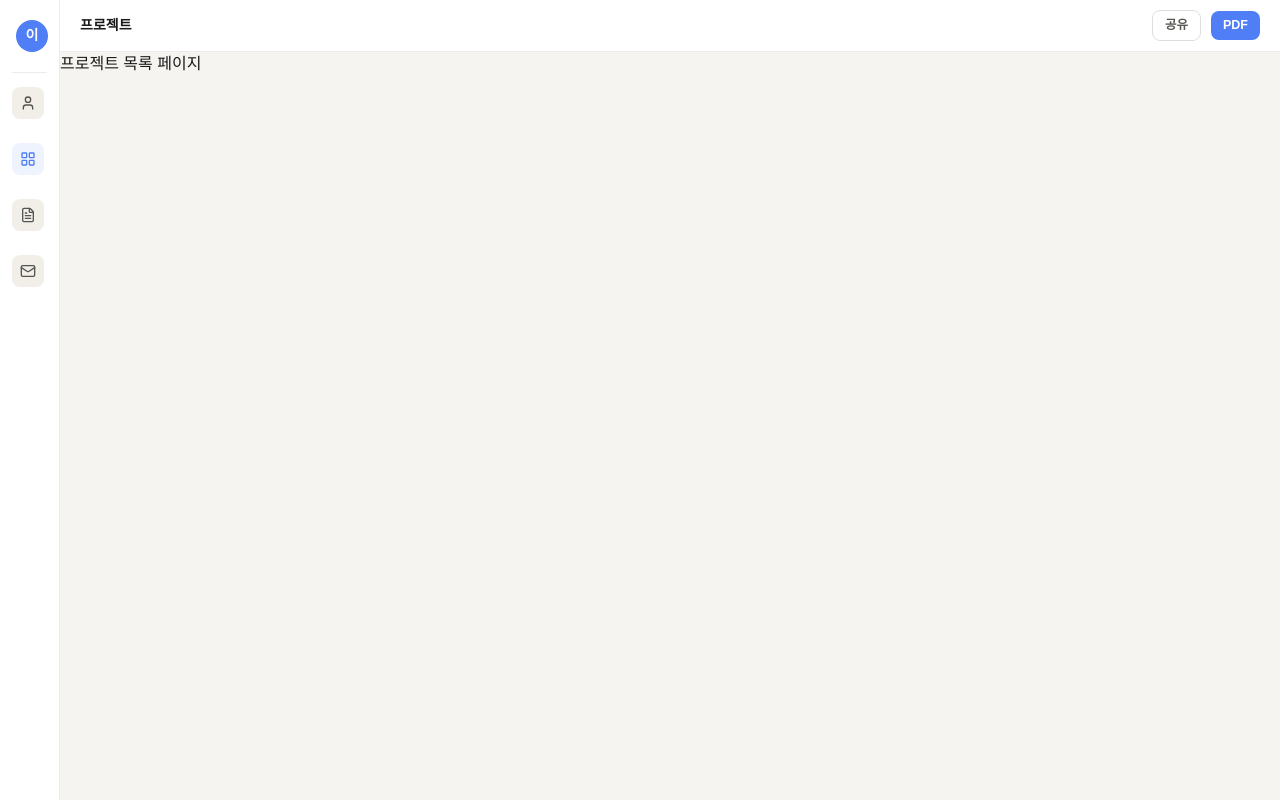
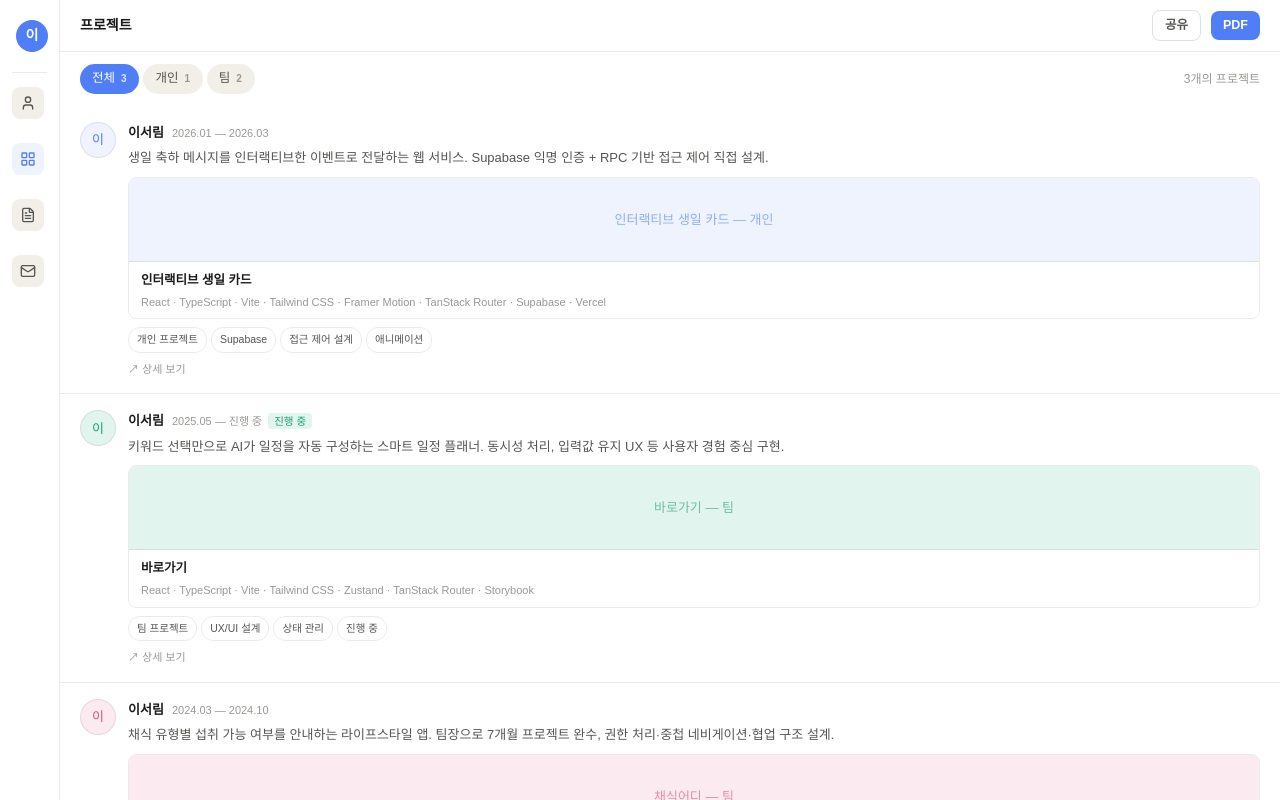
Before and after one commit to Leeseoleem/portfolio-leeseoleem, a React (Vite) app: page /projects in a window 1280 px wide. Built offline with nearby package versions, Linux system fonts and the light colour scheme; a web font is replaced by a local one.

Commit message:
feat: ProjectsPage 페이지 생성 완료

```diff
--- a/src/pages/ProjectsPage.tsx
+++ b/src/pages/ProjectsPage.tsx
@@ -1,3 +1,64 @@
+import { useState, useMemo } from "react";
+// === component ===
+import ProjectFilterTab from "../components/projects/ProjectFilterTab";
+import ProjectCard from "../components/projects/ProjectCard";
+import ProjectDetailPanel from "../components/projects/ProjectDetailPanel";
+// === type ===
+import type { ProjectFilter } from "../types/projects";
+// === etc ===
+import { PROJECTS } from "../constants/projects";
+import { useScroll } from "../contexts/useScroll";
+
 export default function ProjectsPage() {
-  return <div>프로젝트 목록 페이지</div>;
+  const { scrollToTop, scrollRef } = useScroll();
+
+  const [filter, setFilter] = useState<ProjectFilter>("all");
+  const [openId, setOpenId] = useState<string | null>(null);
+
+  const handleFilterChange = (type: ProjectFilter) => {
+    setFilter(type);
+    scrollToTop();
+  };
+
+  // 필터된 프로젝트 목록
+  const filtered = useMemo(
+    () =>
+      filter === "all" ? PROJECTS : PROJECTS.filter((p) => p.type === filter),
+    [filter],
+  );
+
+  // 탭별 카운트
+  const counts = useMemo<Record<ProjectFilter, number>>(
+    () => ({
+      all: PROJECTS.length,
+      personal: PROJECTS.filter((p) => p.type === "personal").length,
+      team: PROJECTS.filter((p) => p.type === "team").length,
+    }),
+    [],
+  );
+
+  return (
+    <div className="flex flex-col h-full">
+      <ProjectFilterTab
+        active={filter}
+        counts={counts}
+        onChange={handleFilterChange}
+      />
+      <div
+        ref={scrollRef as React.RefObject<HTMLDivElement>}
+        className="bg-bg-card flex-1 overflow-y-auto min-h-0"
+      >
+        {filtered.map((project) => (
+          <ProjectCard key={project.id} project={project} onOpen={setOpenId} />
+        ))}
+
+        {filtered.length === 0 && (
+          <p className="text-center text-feed text-ink3 py-16">
+            해당하는 프로젝트가 없어요.
+          </p>
+        )}
+      </div>
+      <ProjectDetailPanel projectId={openId} onClose={() => setOpenId(null)} />
+    </div>
+  );
 }
```
